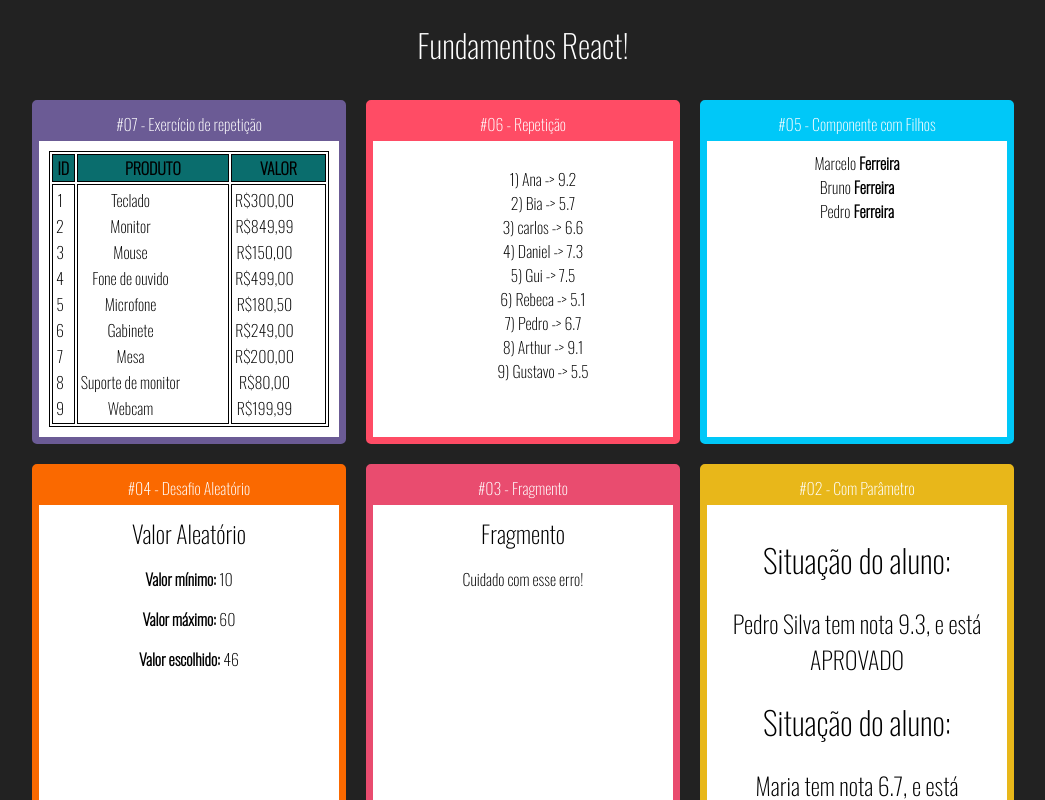
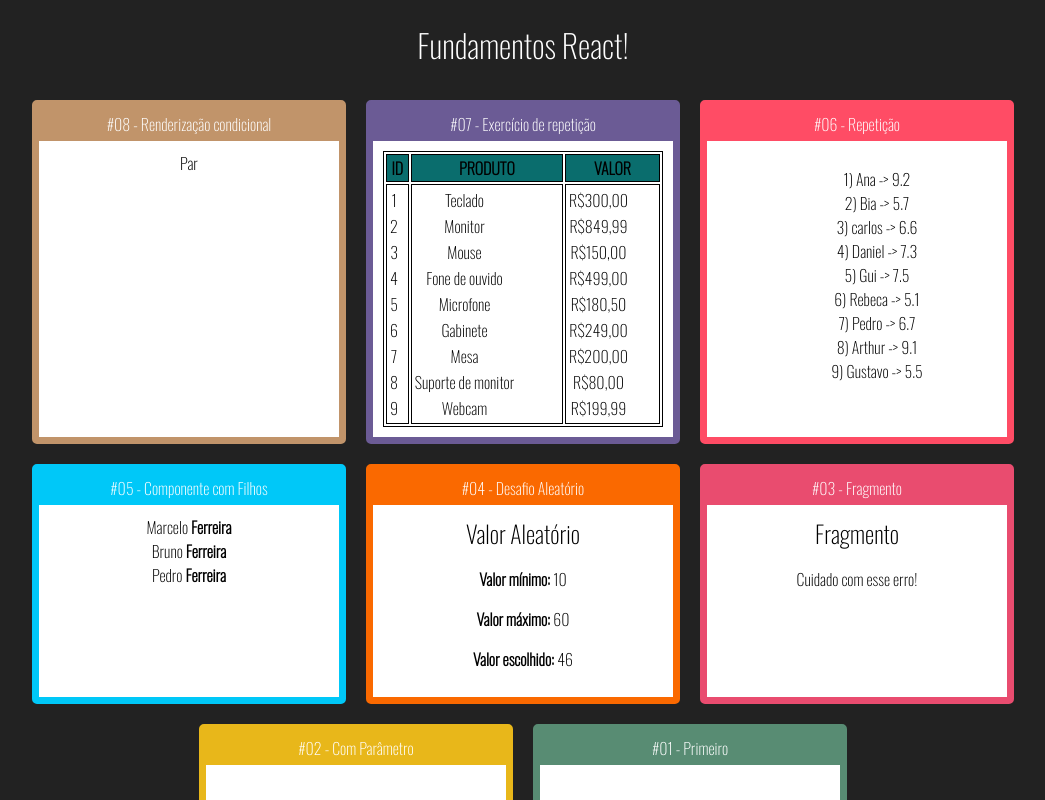
Before and after one commit to manoelmachado/react-redux, a React (Create React App) app in the folder fundamentos-react/: page / in a window 1280 px wide. Shown: the top 800 px of the page, without its empty margins (117-1162 px from the left). Built offline with nearby package versions, Linux system fonts and the light colour scheme.

Commit message:
renderização condicional
adicionando exercício de renderização condicional, usando par e impar de exemplo

```diff
--- a/fundamentos-react/src/App.jsx
+++ b/fundamentos-react/src/App.jsx
@@ -1,6 +1,7 @@
 import "./App.css";
 import React from "react";
 
+import ParOuImpar from "./componentes/condicional/ParOuImpar";
 import ListaProdutos from "./componentes/repeticao/ListaProdutos";
 import ListaAlunos from "./componentes/repeticao/ListaAlunos";
 import Familia from "./componentes/basicos/Familia";
@@ -15,12 +16,18 @@ export default (_) => (
   <div className="App">
     <h1>Fundamentos React!</h1>
     <div className="Cards">
+      <Card titulo="#08 - Renderização condicional" color="#c1946a">
+        <ParOuImpar numero={20}/>
+      </Card>
+
       <Card titulo="#07 - Exercício de repetição" color="#6b5b95">
         <ListaProdutos></ListaProdutos>
       </Card>
+
       <Card titulo="#06 - Repetição" color="#FF4C65">
         <ListaAlunos></ListaAlunos>
       </Card>
+
       <Card titulo="#05 - Componente com Filhos" color="#00C8F8">
         <Familia sobrenome="Ferreira">
           <FamiliaMembro nome="Marcelo" />
@@ -28,12 +35,15 @@ export default (_) => (
           <FamiliaMembro nome="Pedro" sobrenome="Silva" />
         </Familia>
       </Card>
+
       <Card titulo="#04 - Desafio Aleatório" color="#FA6900">
         <NumAleatorio min={10} max={60} />
       </Card>
+
       <Card titulo="#03 - Fragmento" color="#E94C6F">
         <Fragmento />
       </Card>
+
       <Card titulo="#02 - Com Parâmetro" color="#E8B71A">
         <ComParametro
           titulo="Situação do aluno:"
@@ -42,6 +52,7 @@ export default (_) => (
         />
         <ComParametro titulo="Situação do aluno:" aluno="Maria" nota={6.7} />
       </Card>
+
       <Card titulo="#01 - Primeiro" color="#588C73">
         <Primeiro></Primeiro>
       </Card>
--- /dev/null
+++ b/fundamentos-react/src/componentes/condicional/ParOuImpar.jsx
@@ -0,0 +1,6 @@
+import React from "react";
+
+export default (props) => {
+  const isPar = props.numero % 2 === 0;
+  return <div>{isPar % 0 ? <span>Ímpar</span> : <span>Par</span>}</div>;
+};
```
